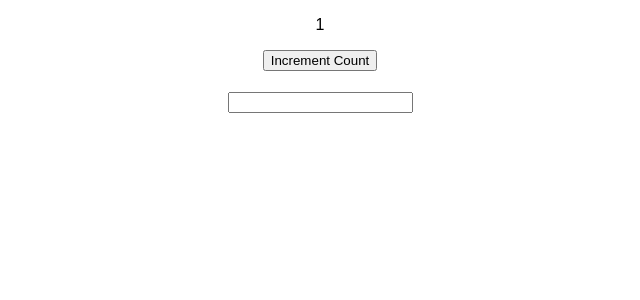
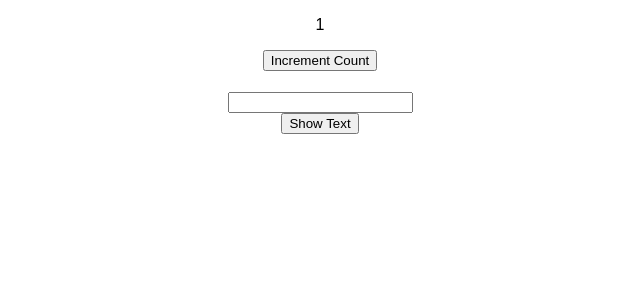
Before and after one commit to Ronak-Mutha/Practicing-React-Hooks, a React (Create React App) app: page / in a window 1280 px wide. Shown: the top 300 px of the page, without its empty margins (320-960 px from the left). Built offline with nearby package versions, Linux system fonts and the light colour scheme.

Commit message:
showText example using useState

```diff
--- a/src/App.js
+++ b/src/App.js
@@ -1,10 +1,12 @@
 import "./styles.css";
 import PracticeUseState from "./PracticeUseState";
+import PracticeUseReducer from "./PracticeUseReducer";
 
 export default function App() {
   return (
     <div className="App">
       <PracticeUseState />
+      <PracticeUseReducer />
     </div>
   );
 }
--- /dev/null
+++ b/src/PracticeUseReducer.js
@@ -0,0 +1,20 @@
+import React, { useState } from "react";
+
+export default function PracticeUseReducer() {
+  const [buttonText, setButtonText] = useState("Show Text");
+  const [showText, setShowText] = useState(false);
+
+  function handleClick() {
+    buttonText === "Show Text"
+      ? setButtonText("Hide Text")
+      : setButtonText("Show Text");
+    setShowText(!showText);
+  }
+
+  return (
+    <div>
+      <button onClick={handleClick}>{buttonText}</button>
+      {showText && <p>Hey, Wassup!</p>}
+    </div>
+  );
+}
```
